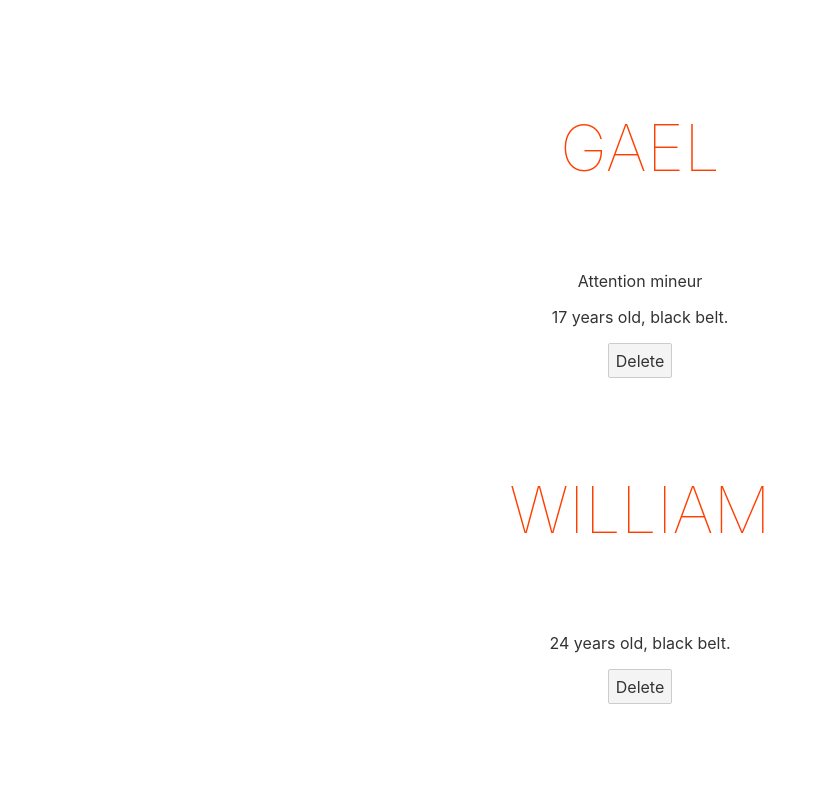
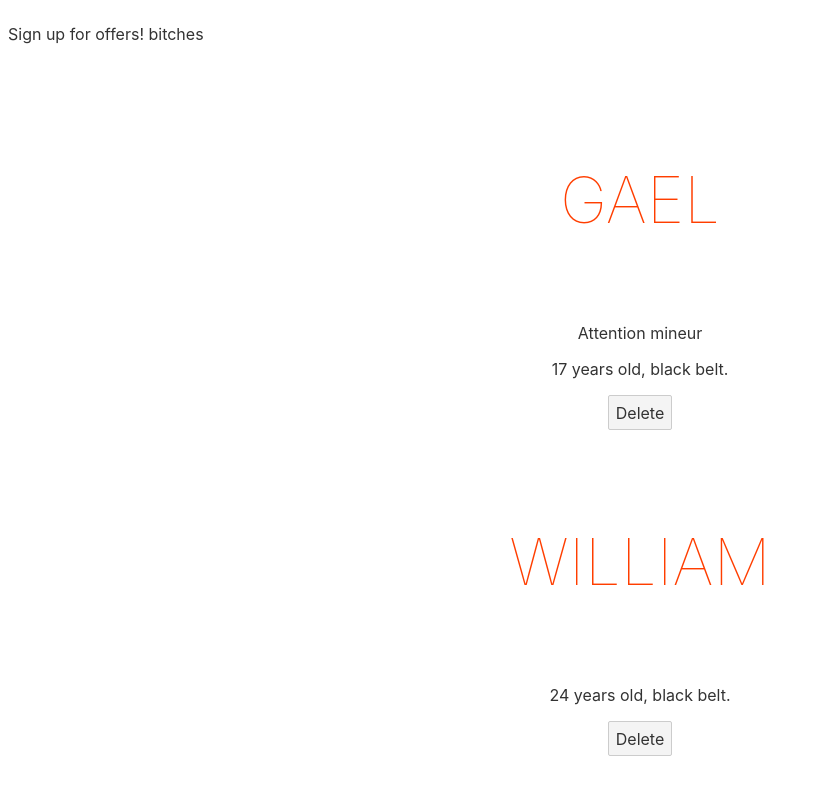
Before and after one commit to saucisses-a-roulettes/pocs-front, a Svelte app: page / in a window 1280 px wide. Shown: the top 800 px of the page, without its empty margins (0-818 px from the left). Built offline with nearby package versions, Linux system fonts and the light colour scheme.

Commit message:
add components tuto part

```diff
--- a/src/App.svelte
+++ b/src/App.svelte
@@ -1,4 +1,5 @@
 <script>
+	import Modal from './Modal.svelte';
 	let people = [
 		{name: 'Gael', beltcolour: 'black', age: 17, id: 1},
 		{name: 'William', beltcolour: 'black', age: 24, id: 2},
@@ -31,6 +32,8 @@ const handleClick = (e,id) => {
 // 	beltColour = e.target.value ;
 //   };
 </script>
+<!-- Import the content of the Modal component -->
+<Modal/>
 {#if num > 5}
 	<p>Greater than 20</p>
 {/if}
--- /dev/null
+++ b/src/Modal.svelte
@@ -0,0 +1,14 @@
+<script>
+    let showModal = true;
+</script>
+{#if showModal}
+<div class="backdrop">
+    <div class="modal">
+        <p>Sign up for offers! bitches </p>
+    </div>
+</div>
+{/if}
+
+<style>
+
+</style>
```
